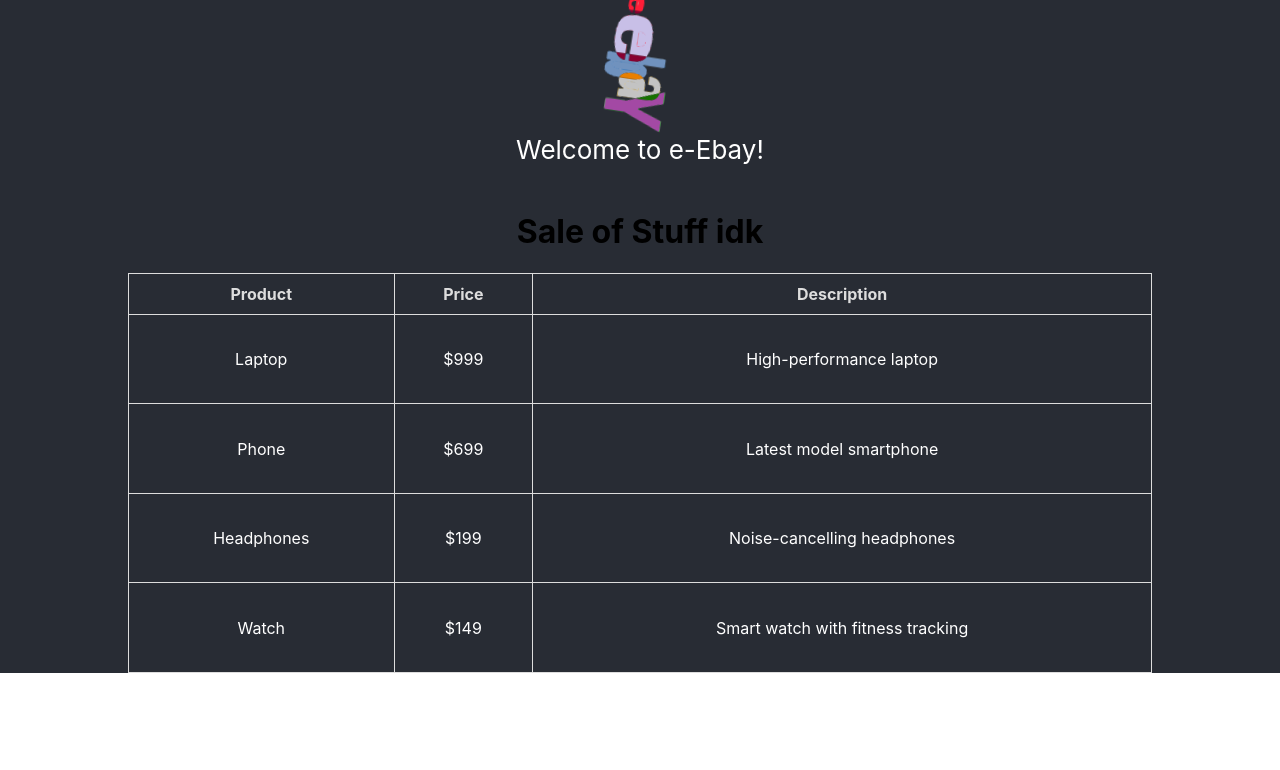
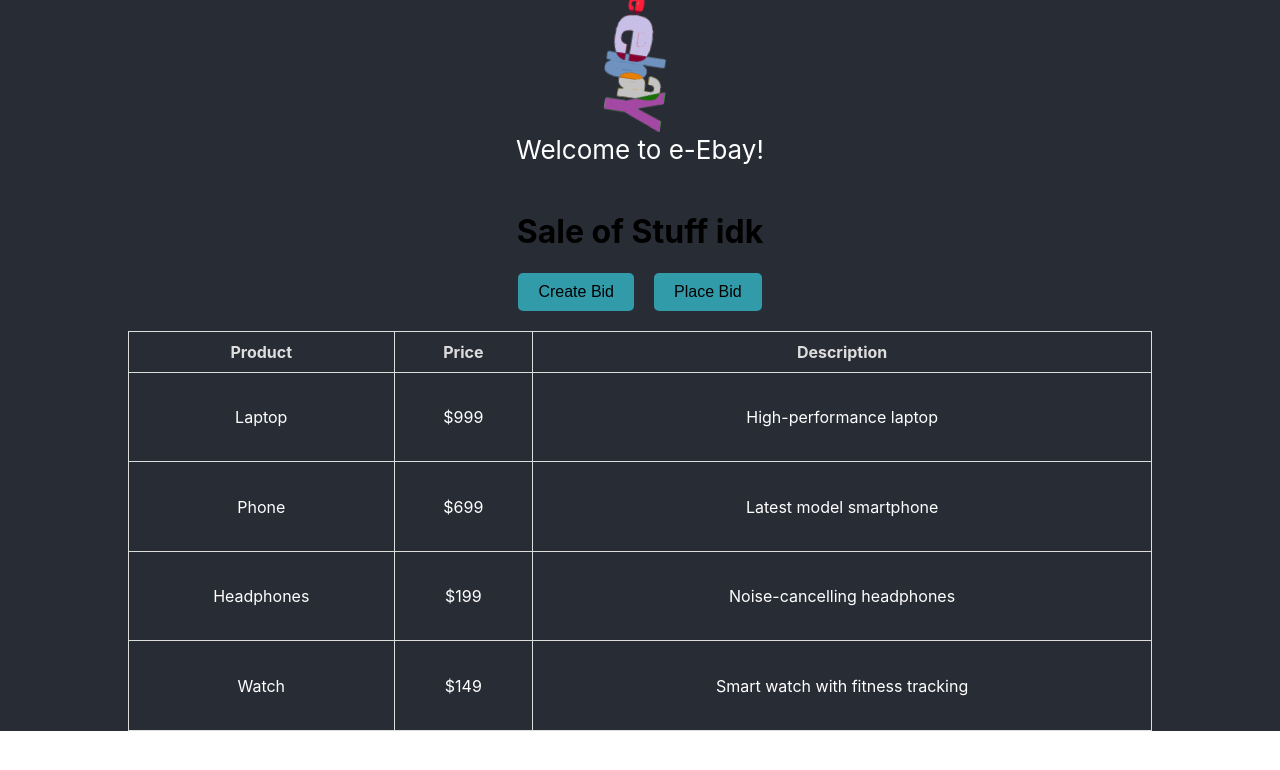
Before and after one commit to KeilanEvans/uni_work, a React (Create React App) app in the folder cryptotender/: page / in a window 1280 px wide. Shown: the top 770 px of the page. Built offline with nearby package versions, Linux system fonts and the light colour scheme.

Commit message:
Created 2 Buttons that are clickable but does not do anything, they do change colour when user hovers over button

```diff
--- a/cryptotender/src/App.css
+++ b/cryptotender/src/App.css
@@ -65,3 +65,31 @@
     transform: rotate(360deg);
   }
 }
+
+.bottom-buttons-container {
+  position: relative; /* Allow buttons to appear naturally above the table */
+  margin: 20px auto; /* Center the buttons horizontally */
+  display: flex;
+  gap: 20px;
+  justify-content: center;
+}
+
+
+.button {
+  padding: 10px 20px;
+  background-color: #329ba9;
+  color: #000000;
+  border: none;
+  border-radius: 5px;
+  cursor: pointer;
+  font-size: 1rem;
+  text-align: center;
+}
+
+.button:hover {
+  background-color: #0d2736;
+}
+
+.button:active {
+  background-color: #0f2e41;
+}
--- a/cryptotender/src/App.js
+++ b/cryptotender/src/App.js
@@ -1,8 +1,8 @@
-import logo from './eebay.svg'
+import React from 'react';
+import logo from './eebay.svg';
 import './App.css';
 
 function App() {
-
   const productsOnSale = [
     { id: 1, name: 'Laptop', price: '$999', description: 'High-performance laptop' },
     { id: 2, name: 'Phone', price: '$699', description: 'Latest model smartphone' },
@@ -10,18 +10,28 @@ function App() {
     { id: 4, name: 'Watch', price: '$149', description: 'Smart watch with fitness tracking' },
   ];
 
-
   return (
     <div className="App">
       <div className="App-spacer" />
-
-      <img src={logo} className='App-logo' alt="logo" />
+      <img src={logo} className="App-logo" alt="logo" />
 
       <header className="App-header">
         <p>Welcome to e-Ebay!</p>
       </header>
 
       <h1>Sale of Stuff idk</h1>
+
+      {/* Buttons above the table */}
+      <div className="bottom-buttons-container">
+        <button className="button" onClick={() => console.log("Create Bid clicked")}>
+          Create Bid
+        </button>
+        <button className="button" onClick={() => console.log("Place Bid clicked")}>
+          Place Bid
+        </button>
+      </div>
+
+      {/* Table displaying products */}
       <table className="App-table">
         <thead>
           <tr>
@@ -30,17 +40,14 @@ function App() {
             <th>Description</th>
           </tr>
         </thead>
-
         <tbody>
-          {productsOnSale.map(product => {
-            return (
+          {productsOnSale.map((product) => (
             <tr key={product.id}>
               <td>{product.name}</td>
               <td>{product.price}</td>
               <td>{product.description}</td>
             </tr>
-            );
-          })}
+          ))}
         </tbody>
       </table>
     </div>
```
